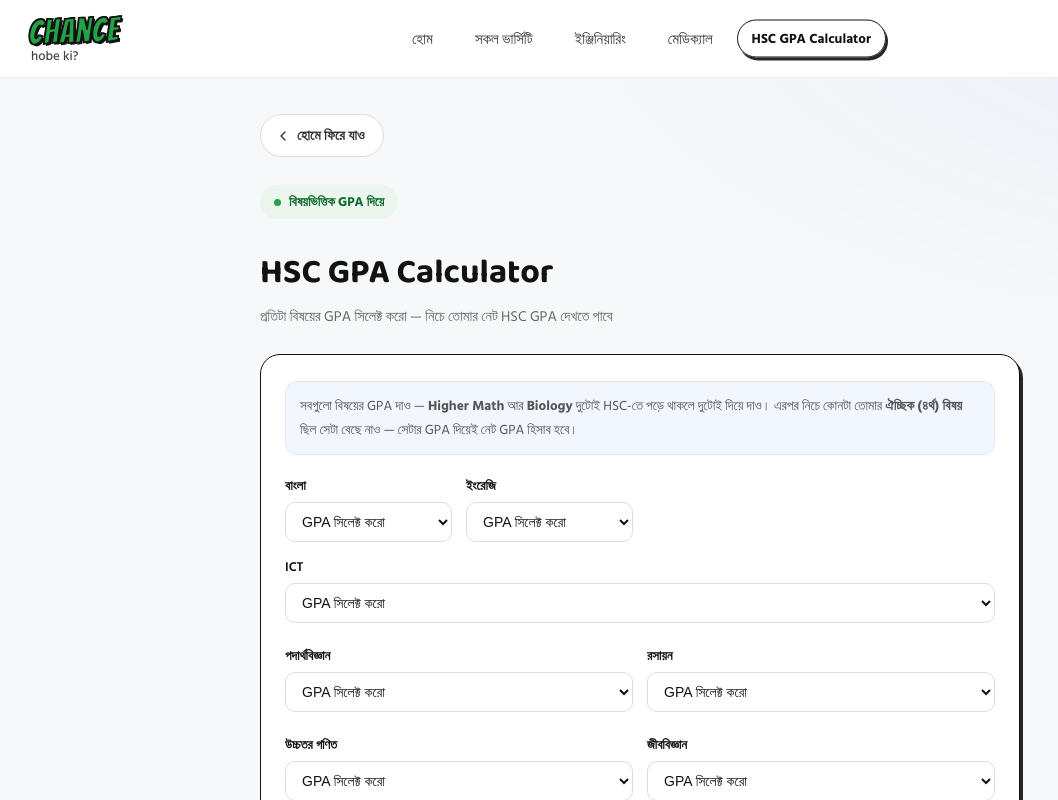
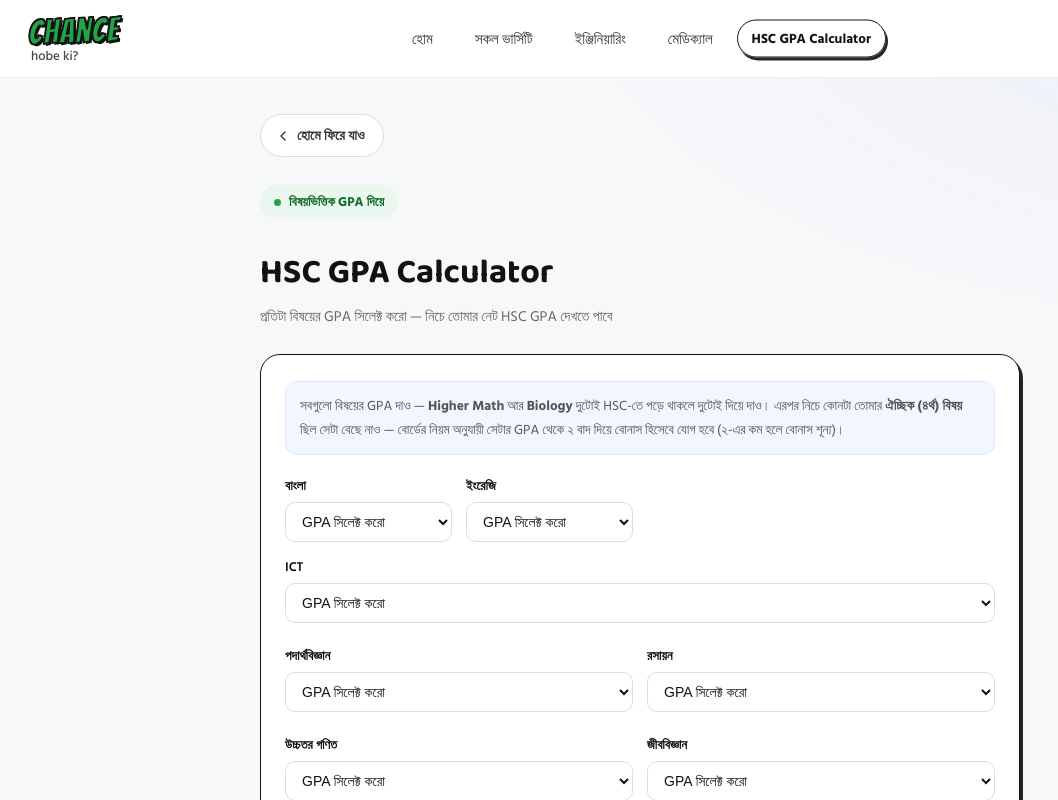
Before and after one commit to nishat-jihad/Admission-info, a Next.js app in the folder chance-hobe-ki/: page /hsc-gpa-calculator in a window 1280 px wide. Shown: the top 800 px of the page, without its empty margins (0-1058 px from the left). Built offline with nearby package versions, Linux system fonts and the light colour scheme.

Commit message:
Update page.js

```diff
--- a/chance-hobe-ki/src/app/hsc-gpa-calculator/page.js
+++ b/chance-hobe-ki/src/app/hsc-gpa-calculator/page.js
@@ -44,7 +44,11 @@ export default function HscGpaCalculatorPage() {
     }
     const v = (id) => parseFloat(values[id]) || 0;
     const optional = optionalSubject === "bio" ? v("bio") : v("hm");
-    const netGpa = (v("bn") + v("en") + v("ict") + v("phy") + v("chem") + optional) / 6;
+    // অফিসিয়াল বোর্ড রুল: ঐচ্ছিক (৪র্থ) বিষয়ের পুরো GPA যোগ হয় না — শুধু
+    // (GPA - 2) বোনাস হিসেবে যোগ হয়, ঋণাত্মক হলে বোনাস ০।
+    const bonus = Math.max(0, optional - 2);
+    const mainTotal = v("bn") + v("en") + v("ict") + v("phy") + v("chem");
+    const netGpa = Math.min(5, (mainTotal + bonus) / 6);
     setResult({ type: "info", msg: `তোমার নেট HSC GPA: ${netGpa.toFixed(2)}` });
   }
 
@@ -72,7 +76,8 @@ export default function HscGpaCalculatorPage() {
             <div className="general-intro">
               সবগুলো বিষয়ের GPA দাও — <b>Higher Math</b> আর <b>Biology</b> দুটোই HSC-তে
               পড়ে থাকলে দুটোই দিয়ে দাও। এরপর নিচে কোনটা তোমার <b>ঐচ্ছিক (৪র্থ) বিষয়</b>{" "}
-              ছিল সেটা বেছে নাও — সেটার GPA দিয়েই নেট GPA হিসাব হবে।
+              ছিল সেটা বেছে নাও — বোর্ডের নিয়ম অনুযায়ী সেটার GPA থেকে ২ বাদ দিয়ে বোনাস
+              হিসেবে যোগ হবে (২-এর কম হলে বোনাস শূন্য)।
             </div>
 
             <div className="hsc-subject-group">
```
